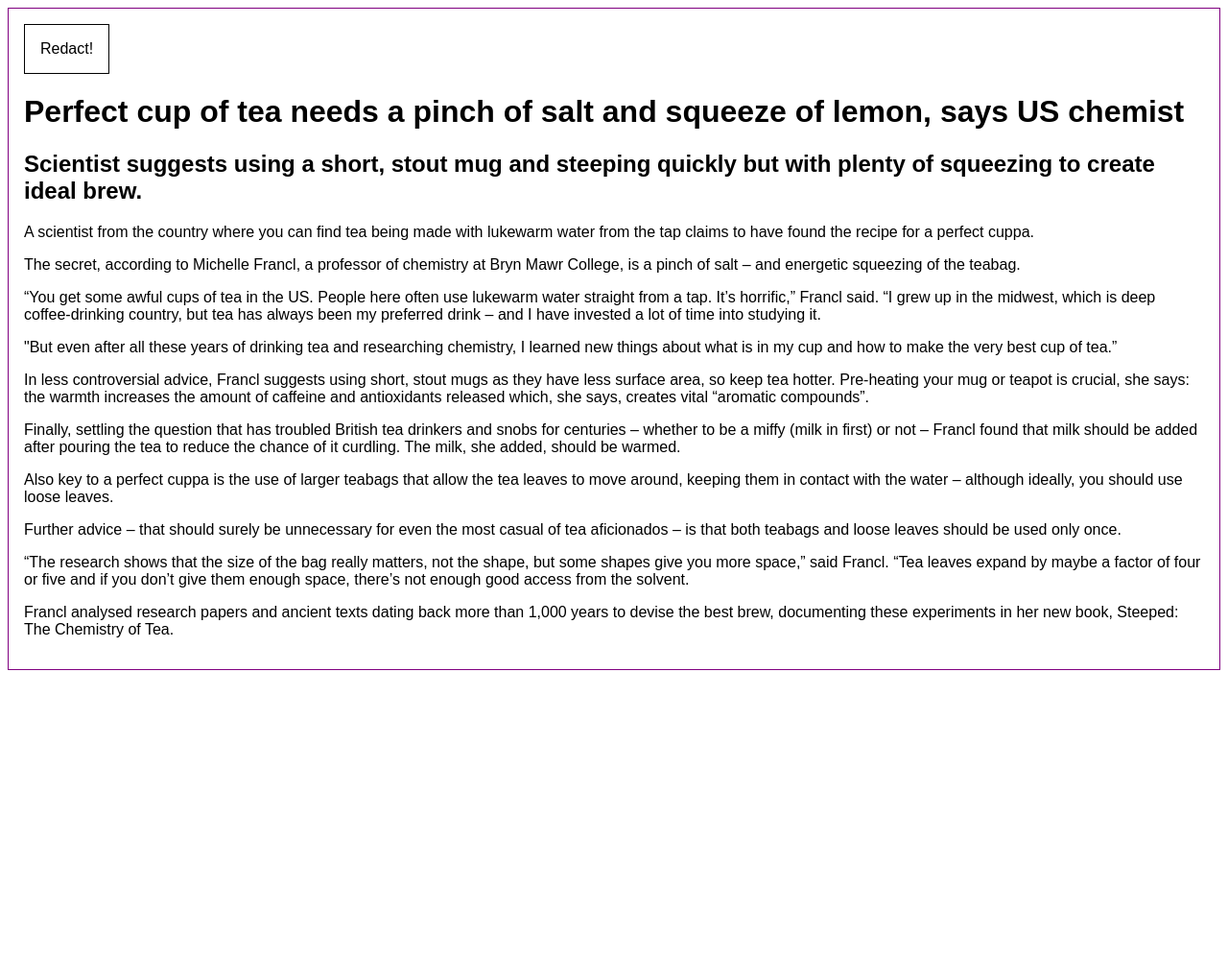
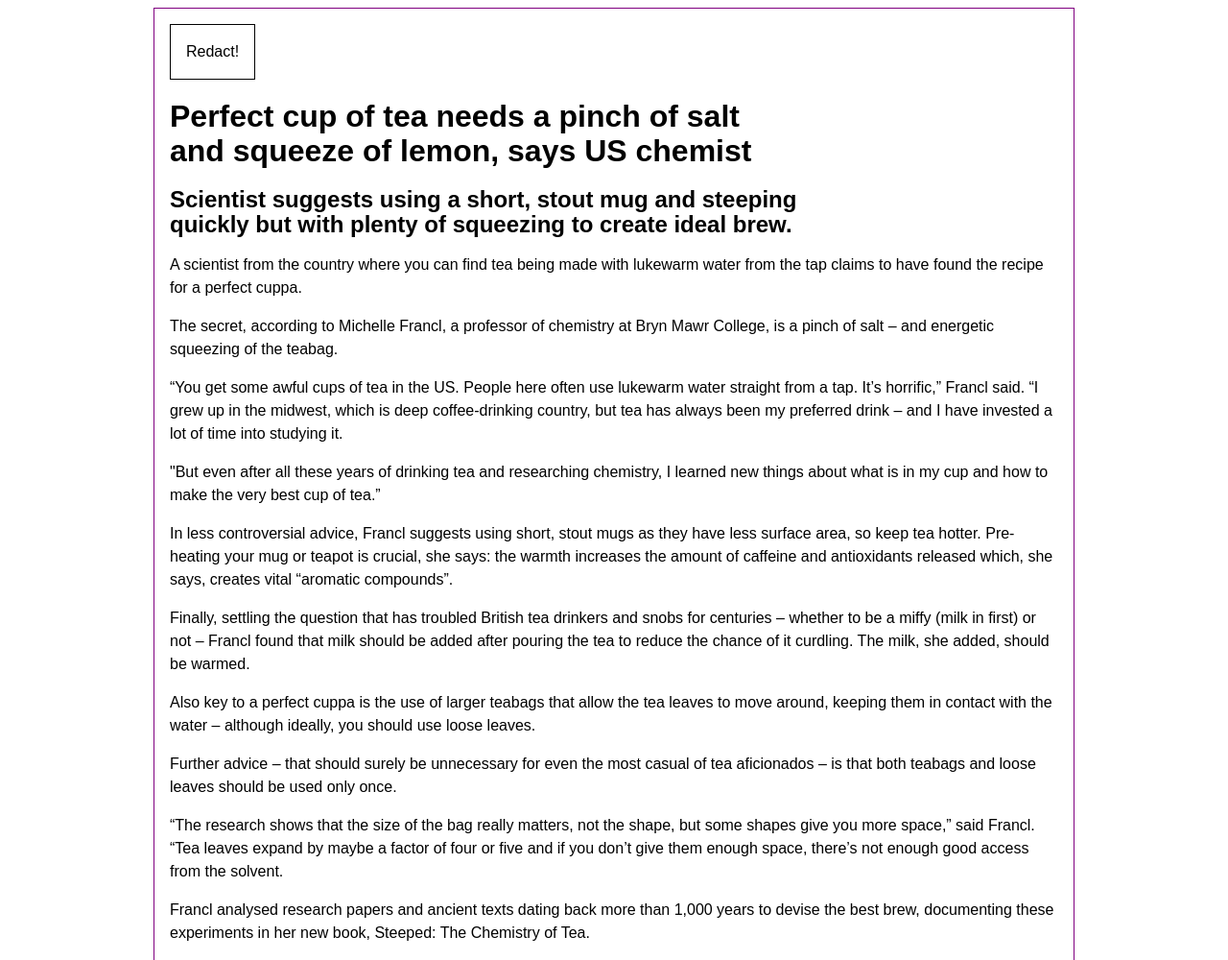
Before and after one commit to craigbutcher/TheRedactor, a plain HTML site: page index.html in a window 1280 px wide. Shown: the whole page at 96% size. Before the commit the page ends 800 px from the top, so only its background shows below. Drawn offline with Linux system fonts and the light colour scheme.

Commit message:
Updated styling and tidying up.

```diff
--- a/index.html
+++ b/index.html
@@ -3,8 +3,82 @@
 <head>
     <meta charset="UTF-8">
     <meta name="viewport" content="width=device-width, initial-scale=1.0">
-    <title>Document</title>
+    <title>The Redactor</title>
     <style>
+
+        /* Box sizing rules */
+        *,
+        *::before,
+        *::after {
+            box-sizing: border-box;
+        }
+
+        /* Prevent font size inflation */
+        html {
+            -moz-text-size-adjust: none;
+            -webkit-text-size-adjust: none;
+            text-size-adjust: none;
+        }
+
+        /* Remove default margin in favour of better control in authored CSS */
+        body, h1, h2, h3, h4, p,
+        figure, blockquote, dl, dd {
+            margin-block-end: 0;
+        }
+
+        /* Remove list styles on ul, ol elements with a list role, which suggests default styling will be removed */
+        ul[role='list'],
+        ol[role='list'] {
+            list-style: none;
+        }
+
+        /* Set core body defaults */
+        body {
+            min-height: 100vh;
+            line-height: 1.5;
+        }
+
+        /* Set shorter line heights on headings and interactive elements */
+        h1, h2, h3, h4,
+        button, input, label {
+            line-height: 1.1;
+        }
+
+        /* Balance text wrapping on headings */
+        h1, h2,
+        h3, h4 {
+            text-wrap: balance;
+        }
+
+        /* A elements that don't have a class get default styles */
+        a:not([class]) {
+            text-decoration-skip-ink: auto;
+            color: currentColor;
+        }
+
+        /* Make images easier to work with */
+        img,
+        picture {
+            max-width: 100%;
+            display: block;
+        }
+
+        /* Inherit fonts for inputs and buttons */
+        input, button,
+        textarea, select {
+            font: inherit;
+        }
+
+        /* Make sure textareas without a rows attribute are not tiny */
+        textarea:not([rows]) {
+            min-height: 10em;
+        }
+
+        /* Anything that has been anchored to should have extra scroll margin */
+        :target {
+            scroll-margin-block: 5ex;
+        }
+
         body {
             font-family: Arial;
         }
@@ -12,7 +86,8 @@
         #wrapper {
             border: 1px solid purple;
             padding: 1rem;
-        margin-bottom: 1rem;
+            margin: 0 auto;
+            max-width: 60rem;
         }
 
         button {
@@ -20,6 +95,12 @@
             border: 1px solid black;
             font-size: 1rem;
             padding: 1rem;
+        }
+
+        button:hover {
+            background-color: black;
+            color: white;
+            cursor: pointer;
         }
     </style>
 </head>
@@ -38,12 +119,7 @@
         <p>Further advice – that should surely be unnecessary for even the most casual of tea aficionados – is that both teabags and loose leaves should be used only once.</p>
         <p>“The research shows that the size of the bag really matters, not the shape, but some shapes give you more space,” said Francl. “Tea leaves expand by maybe a factor of four or five and if you don’t give them enough space, there’s not enough good access from the solvent.</p>
         <p>Francl analysed research papers and ancient texts dating back more than 1,000 years to devise the best brew, documenting these experiments in her new book, Steeped: The Chemistry of Tea.</p>
-
-
-
     </div>
-
-
 <script>
     function redactRandomWords() {
         const elementsToRedact = document.querySelectorAll('#wrapper h1, #wrapper h2, #wrapper h3, #wrapper h4, #wrapper h5, #wrapper h6, #wrapper p,#wrapper ul, #wrapper li, #wrapper ol');
```
Lines whose indentation alone changed are shown as unchanged.
